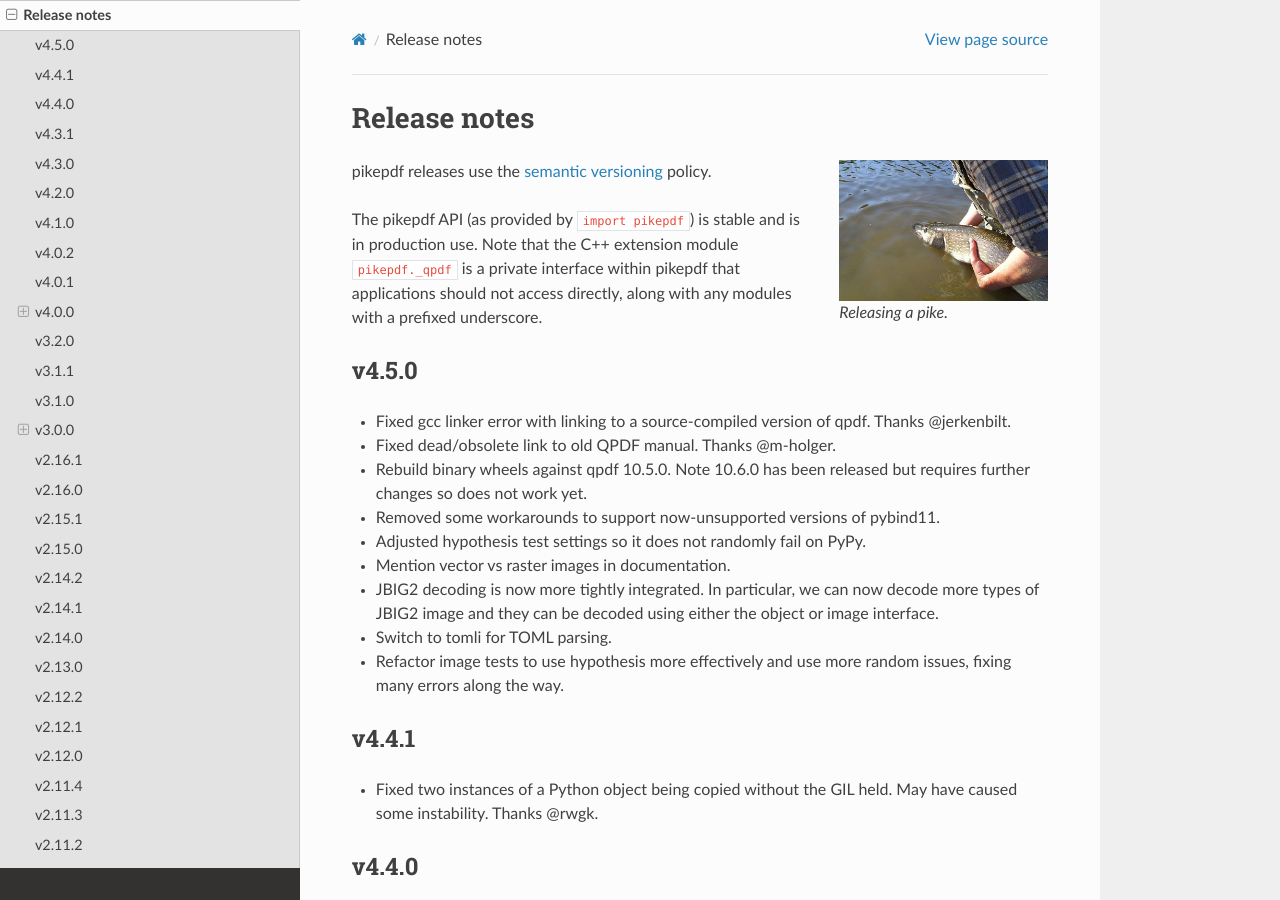
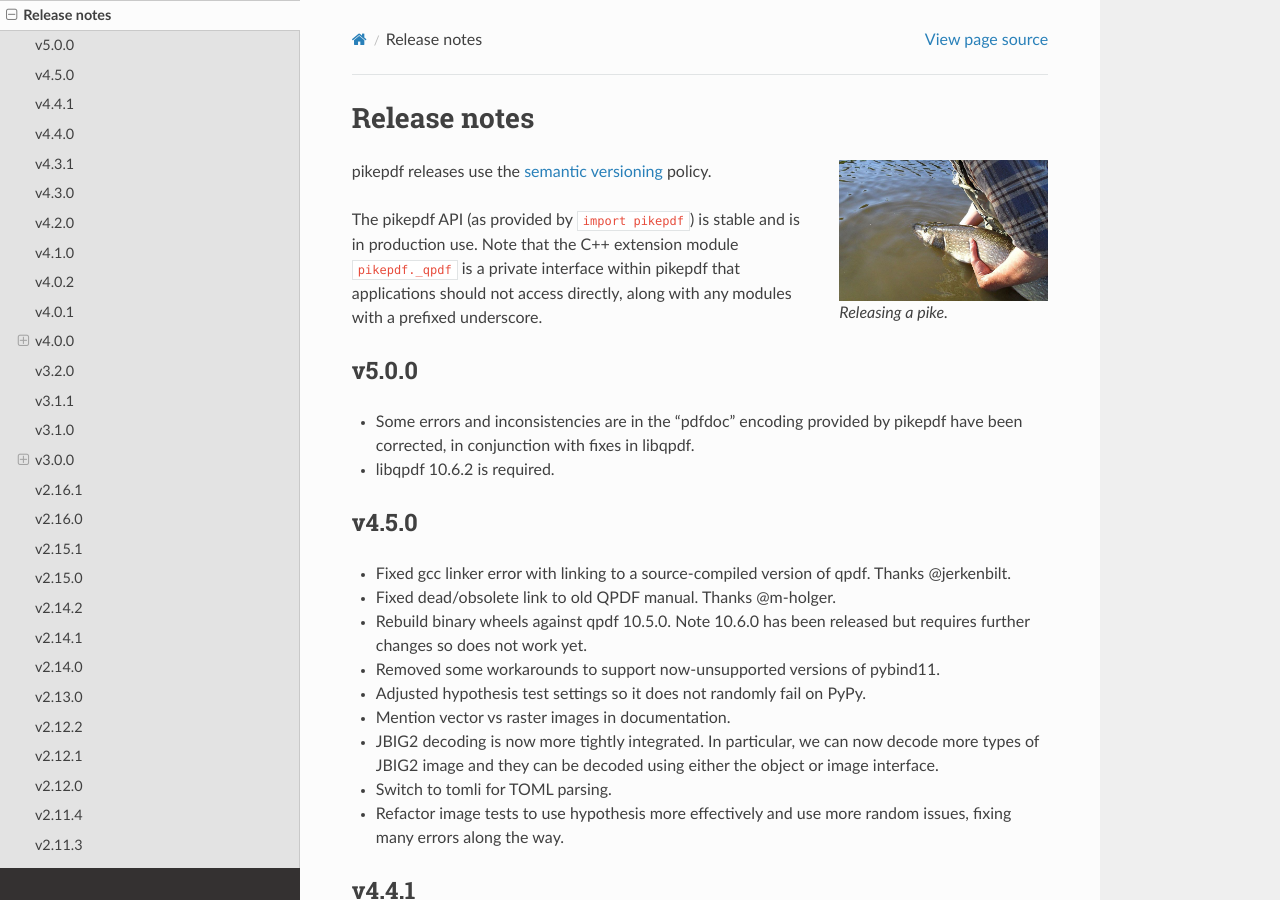
Before and after one commit to pikepdf/pikepdf, a Sphinx documentation site: the page built from docs/release_notes.rst, in a window 1280 px wide and 900 px high. Built offline with Sphinx 7.4.7 and the Read the Docs theme 2.0.0, drawn with Linux system fonts in a browser that asks for light colours; the version number could not be read and is left out.

Commit message:
v5.0.0 release notes

```diff
--- a/docs/release_notes.rst
+++ b/docs/release_notes.rst
@@ -17,6 +17,13 @@ The pikepdf API (as provided by ``import pikepdf``) is stable and
 is in production use. Note that the C++ extension module
 ``pikepdf._qpdf`` is a private interface within pikepdf that applications
 should not access directly, along with any modules with a prefixed underscore.
+
+v5.0.0
+======
+
+-  Some errors and inconsistencies are in the "pdfdoc" encoding provided by pikepdf
+   have been corrected, in conjunction with fixes in libqpdf.
+-  libqpdf 10.6.2 is required.
 
 v4.5.0
 ======
```
